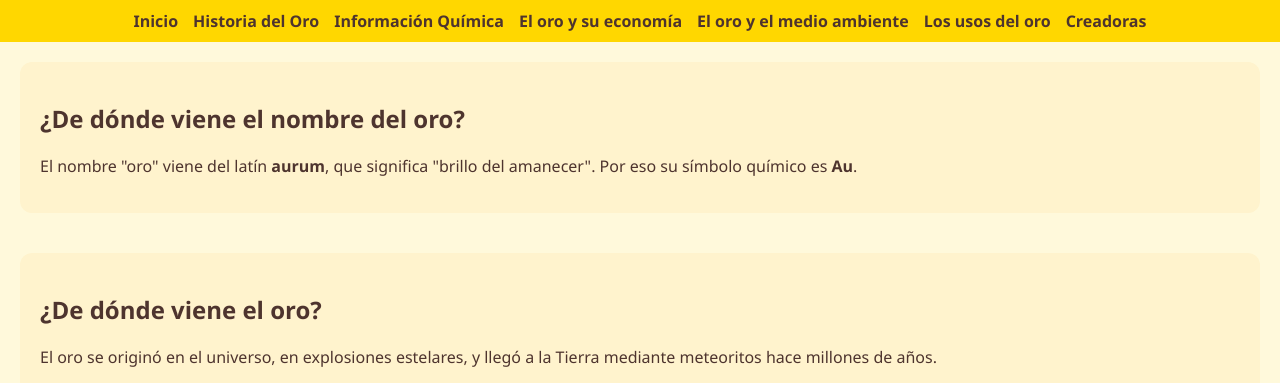
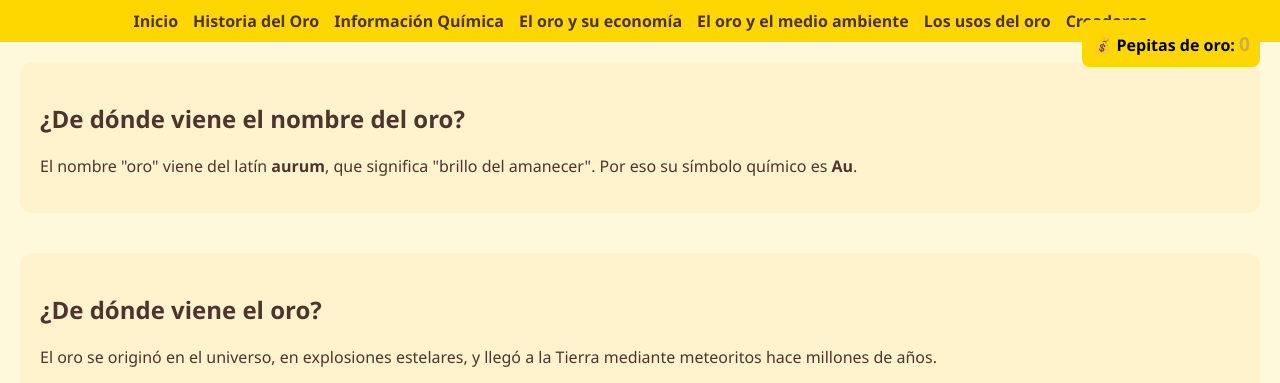
Before and after one commit to EstherTapias/oro, a website: page pages/historia.html in a window 1280 px wide. Shown: the top 383 px of the page. Drawn offline with nearby package versions, Linux system fonts and the light colour scheme.

Commit message:
convert the gold nugget counter to float across the entire page(#1)

```diff
--- a/pages/historia.html
+++ b/pages/historia.html
@@ -28,6 +28,11 @@
     </nav>
   </header>
 
+   <!-- Contador flotante -->
+  <div id="contador-flotante">
+    💰 Pepitas de oro: <span id="pepitas">0</span>
+   </div>
+
   <main>
     <section id="nombre">
       <h1>¿De dónde viene el nombre del oro?</h1>
@@ -51,7 +56,6 @@
 
     <section id="quiz">
       <h2>🧠 ¿Cuánto sabes sobre el oro?</h2>
-      <p>💰 Pepitas de oro: <span id="pepitas">0</span></p>
 
       <div id="quiz-container">
         <!-- Preguntas y respuestas se generan dinámicamente -->
--- a/src/css/historia.css
+++ b/src/css/historia.css
@@ -66,6 +66,17 @@ button:hover {
   font-size: 1.2em;
   color: #d4af37;
 }
+#contador-flotante {
+  position: fixed;
+  top: 20px;
+  right: 20px;
+  background-color: gold;
+  color: black;
+  padding: 10px;
+  border-radius: 8px;
+  font-weight: bold;
+  z-index: 999;
+}
 #zona-juego {
   display: grid;
   grid-template-columns: repeat(5, 60px);
```
